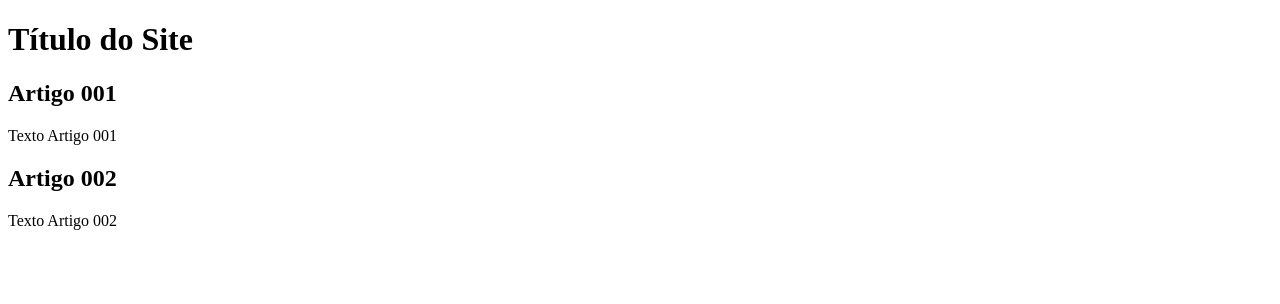
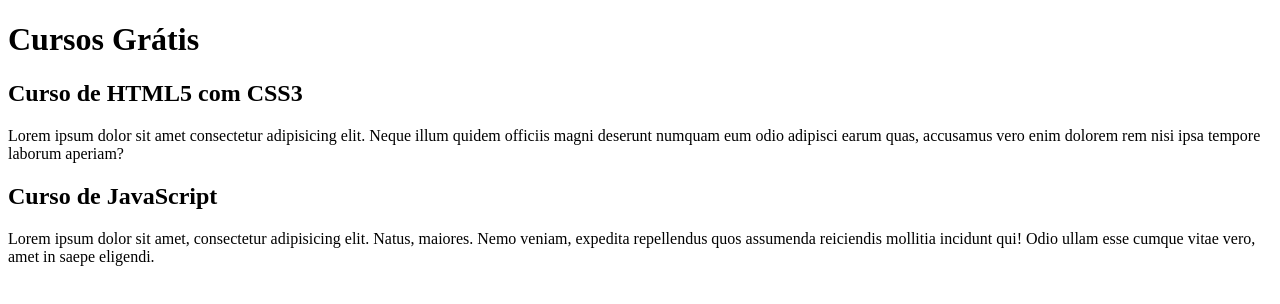
Before and after one commit to Cleisonrocha/projeto-site, a plain HTML site: page index.html in a window 1280 px wide. Drawn offline with Linux system fonts and the light colour scheme.

Commit message:
comecei a escrever o conteudo

```diff
--- a/index.html
+++ b/index.html
@@ -8,15 +8,15 @@
 <body>
     <main>
         <header>
-            <h1>Título do Site</h1>
+            <h1>Cursos Grátis</h1>
         </header>
         <article>
-            <h2>Artigo 001</h2>
-            <p>Texto Artigo 001</p>
+            <h2>Curso de HTML5 com CSS3</h2>
+            <p>Lorem ipsum dolor sit amet consectetur adipisicing elit. Neque illum quidem officiis magni deserunt numquam eum odio adipisci earum quas, accusamus vero enim dolorem rem nisi ipsa tempore laborum aperiam?</p>
         </article>
         <article>
-            <h2>Artigo 002</h2>
-            <p>Texto Artigo 002</p>
+            <h2>Curso de JavaScript</h2>
+            <p>Lorem ipsum dolor sit amet, consectetur adipisicing elit. Natus, maiores. Nemo veniam, expedita repellendus quos assumenda reiciendis mollitia incidunt qui! Odio ullam esse cumque vitae vero, amet in saepe eligendi.</p>
         </article>
     </main>
 </body>
```
